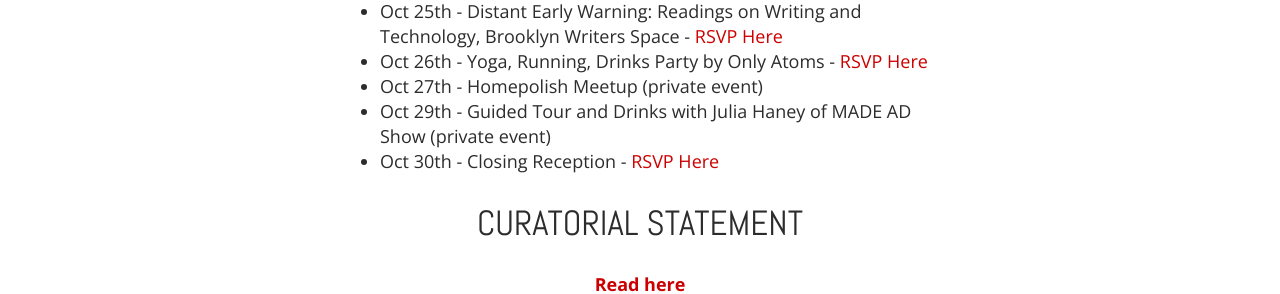
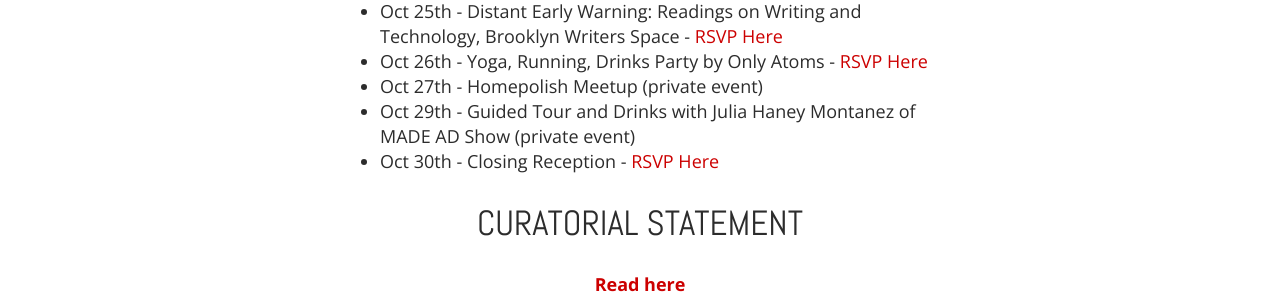
Before and after one commit to technologyashands/technologyashands.github.io, a Jekyll site: the page built from index.html, in a window 1280 px wide and 900 px high, scrolled down 681 px. Shown: the part 161-455 px from the top of the window. Built offline with Jekyll 4.4.1, drawn with Linux system fonts in a browser that asks for light colours; nearby versions of some CDN libraries.

Commit message:
Update index.html

```diff
--- a/index.html
+++ b/index.html
@@ -29,7 +29,7 @@
 	<li>Oct 25th - Distant Early Warning: Readings on Writing and Technology, Brooklyn Writers Space - <a href="https://www.facebook.com/events/1536611869962983/">RSVP Here</a></li>
 	<li>Oct 26th - Yoga, Running, Drinks Party by Only Atoms - <a href="https://www.facebook.com/events/168992286776297/">RSVP Here</a></li>
 	<li>Oct 27th - Homepolish Meetup (private event)</li>
-	<li>Oct 29th - Guided Tour and Drinks with Julia Haney of MADE AD Show (private event)</li>
+	<li>Oct 29th - Guided Tour and Drinks with Julia Haney Montanez of MADE AD Show (private event)</li>
 	<li>Oct 30th - Closing Reception - <a href="https://www.facebook.com/events/1495536567412812/">RSVP Here</a></li>
 </ul>
 <p Open daily 10am - 6pm Oct 24 - 30th </p>
```
